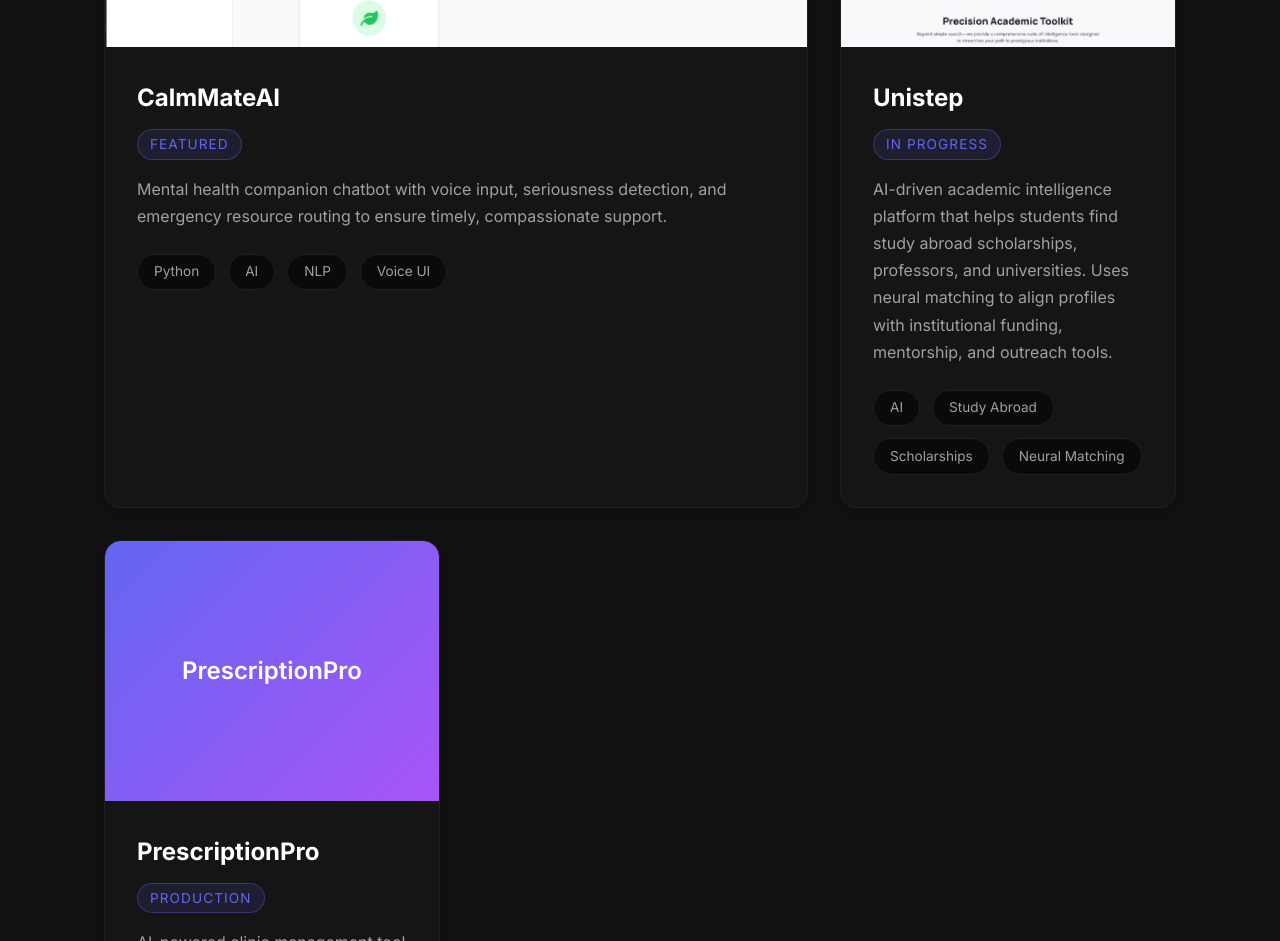
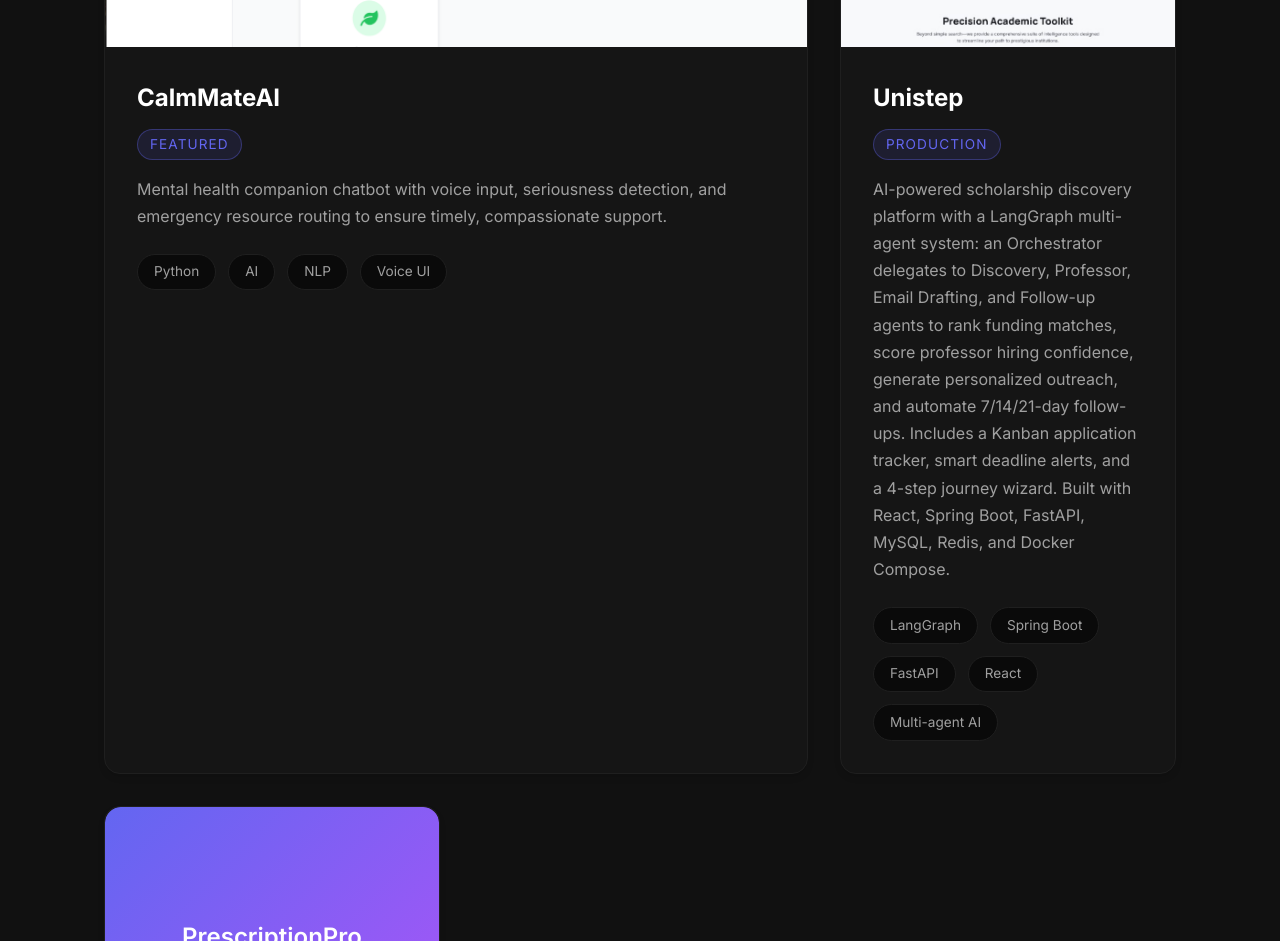
Before and after one commit to saberabanu0001/portfolio-me, a React (Vite) app: page / in a window 1280 px wide. Shown: the part 3060-4001 px from the top of the page. Built offline with nearby package versions, Linux system fonts and the light colour scheme.

Commit message:
unistep added

```diff
--- a/src/content.ts
+++ b/src/content.ts
@@ -76,9 +76,11 @@ export const projects = [
   {
     title: 'Unistep',
     description:
-      'AI-driven academic intelligence platform that helps students find study abroad scholarships, professors, and universities. Uses neural matching to align profiles with institutional funding, mentorship, and outreach tools.',
-    tags: ['AI', 'Study Abroad', 'Scholarships', 'Neural Matching'],
-    status: 'In progress',
+      'AI-powered scholarship discovery platform with a LangGraph multi-agent system: an Orchestrator delegates to Discovery, Professor, Email Drafting, and Follow-up agents to rank funding matches, score professor hiring confidence, generate personalized outreach, and automate 7/14/21-day follow-ups. Includes a Kanban application tracker, smart deadline alerts, and a 4-step journey wizard. Built with React, Spring Boot, FastAPI, MySQL, Redis, and Docker Compose.',
+    tags: ['LangGraph', 'Spring Boot', 'FastAPI', 'React', 'Multi-agent AI'],
+    liveUrl: 'https://www.unistep.digital',
+    repoUrl: 'https://github.com/saberabanu0001/Unistep-spring',
+    status: 'Production',
     image: '/unistep.png',
     imageAlt: 'Unistep landing page with AI-driven scholarship and university matching dashboard',
   },
```
